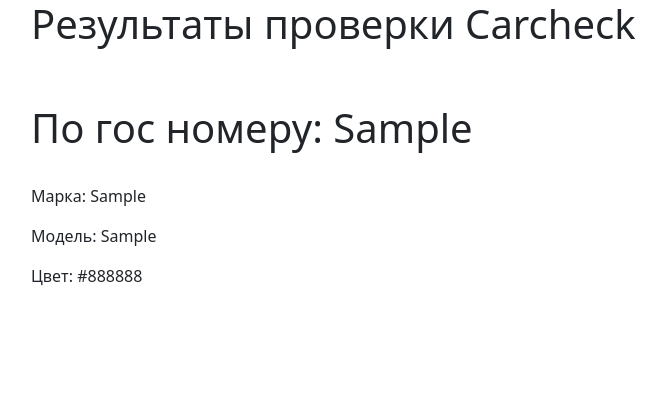
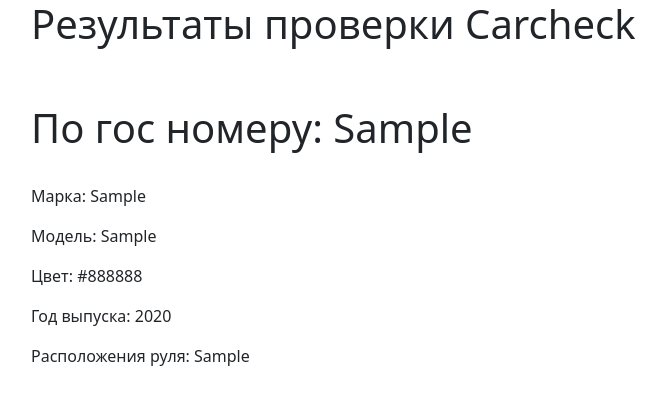
Before and after one commit to Ansordeveloper/Carcheck_hmw, a Django app: template templates/result.html in a window 1280 px wide. Shown: the top 405 px of the page, without its empty margins (51-716 px from the left). Run offline with Django 4.2, Linux system fonts and the light colour scheme; the template is opened without the code that fills it: values that come from a table or form of the project are taken from there, others are empty; tables that the repository leaves empty hold one stand-in row (values such as "Sample post").

Commit message:
добавил поля

```diff
--- a/cars/models.py
+++ b/cars/models.py
@@ -5,6 +5,8 @@ class Cars(models.Model):
     gos_num = models.CharField(max_length=10, verbose_name="Гос номер")
     model = models.CharField(max_length=100, verbose_name="Модель")
     color = models.CharField(max_length=100, verbose_name="Цвет")
+    year = models.PositiveSmallIntegerField(verbose_name="Год выпуска")
+    rudder_location = models.CharField(verbose_name="Расположение руля", max_length=100)
 
     def __str__(self):
         return self.gos_num
--- a/templates/result.html
+++ b/templates/result.html
@@ -25,6 +25,10 @@
 
               <p>Цвет: {{ car.color }}</p>
 
+              <p>Год выпуска: {{ car.year }}</p>
+
+              <p>Расположения руля: {{ car.rudder_location }}</p>
+
             {% else %}
 
               <h1>{{ message }}</h1>
```
Also changed, not shown: cars/migrations/0004_cars_rudder_location_cars_year.py (added).
